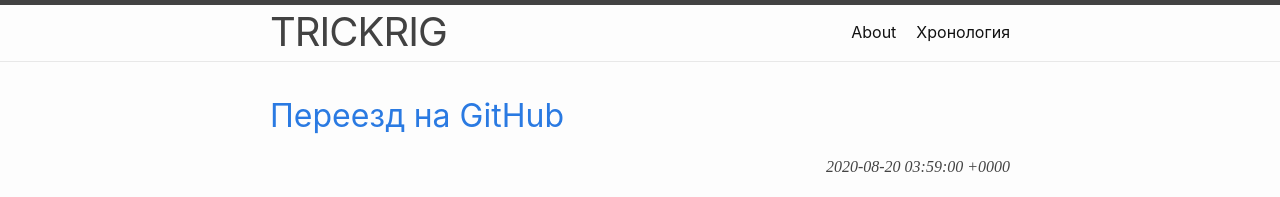
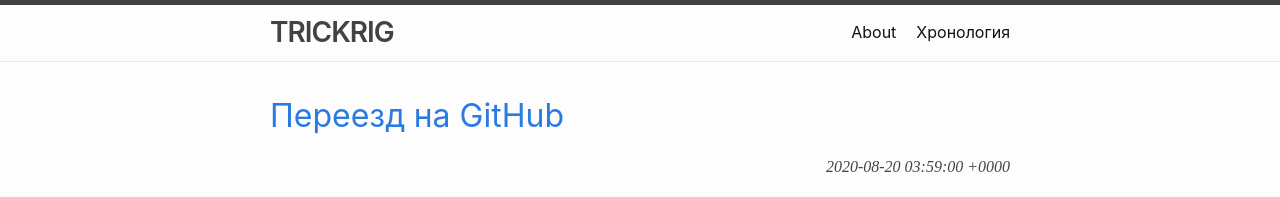
Before and after one commit to bigov/bigov.github.io, a Jekyll site: the page built from index.html, in a window 1280 px wide. Shown: the top 197 px of the page. Built offline with Jekyll 4.4.1, drawn with Linux system fonts in a browser that asks for light colours; the list of posts is cut into pages by our own code.

Commit message:
Update _layout.scss

```diff
--- a/_sass/minima/_layout.scss
+++ b/_sass/minima/_layout.scss
@@ -11,8 +11,8 @@
 }
 
 .site-title {
-  @include relative-font-size(2.5);
-  //font-weight: 300;
+  @include relative-font-size(1.75);
+  font-weight: 600;
   line-height: $base-line-height * $base-font-size * 2.25;
   letter-spacing: -1px;
   margin-bottom: 0;
```
